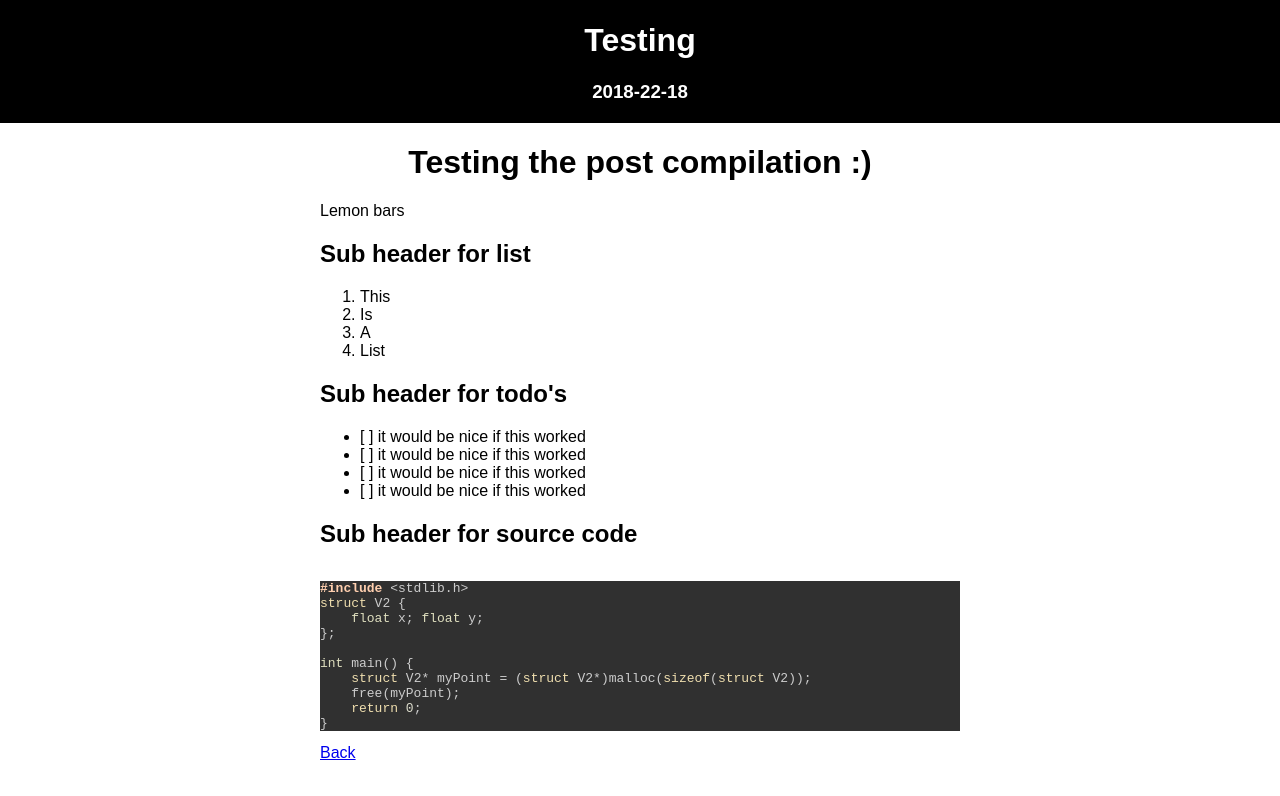
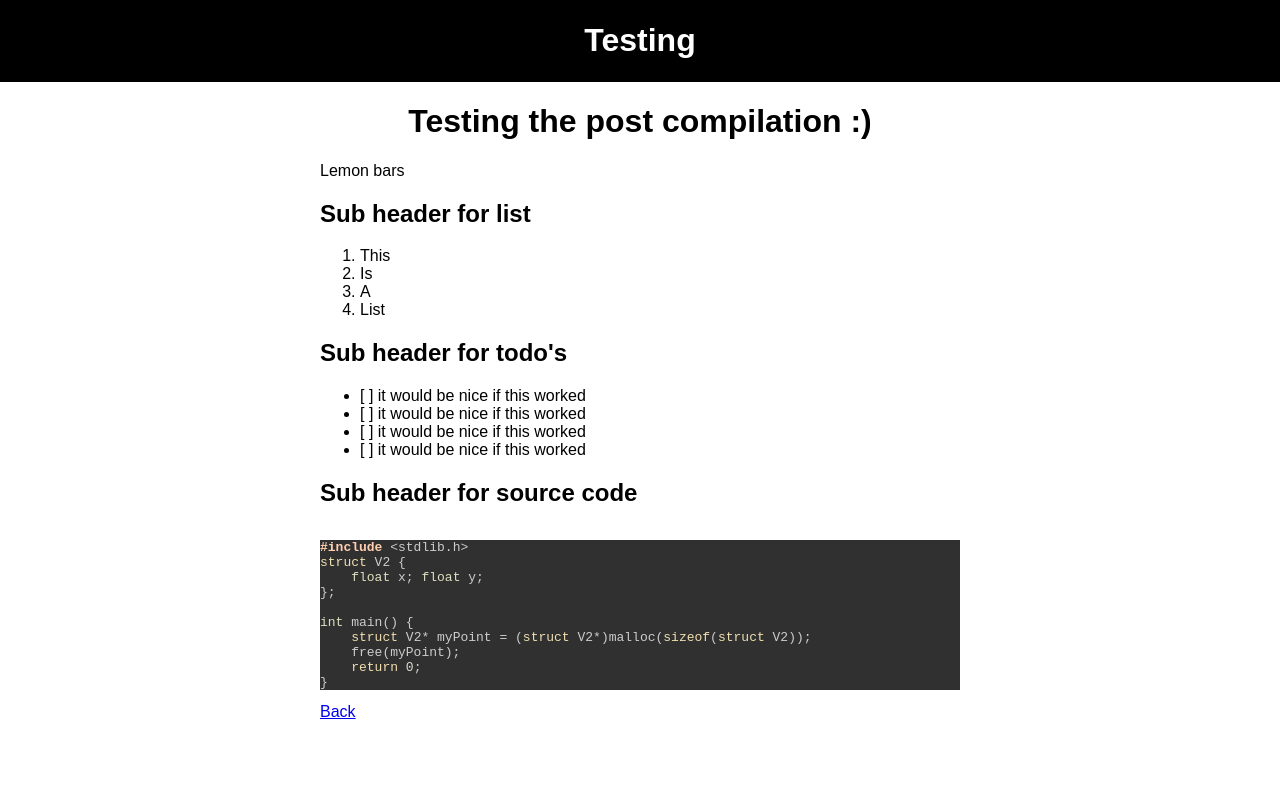
Before and after one commit to SkyVault/skyvault.github.io, a plain HTML site: page output/test.html in a window 1280 px wide. Drawn offline with Linux system fonts and the light colour scheme.

Commit message:
Datetime...

```diff
--- a/output/test.html
+++ b/output/test.html
@@ -55,7 +55,6 @@ code > span.in { color: #7f9f7f; font-weight: bold; } /* Information */
 <body>
 <div id="header">
 <h1 class="title">Testing</h1>
-<h3 class="date">2018-22-18</h3>
 </div>
 <h1 id="testing-the-post-compilation">Testing the post compilation :)</h1>
 <p>Lemon bars</p>
```
Also changed, not shown: 1 other file.
